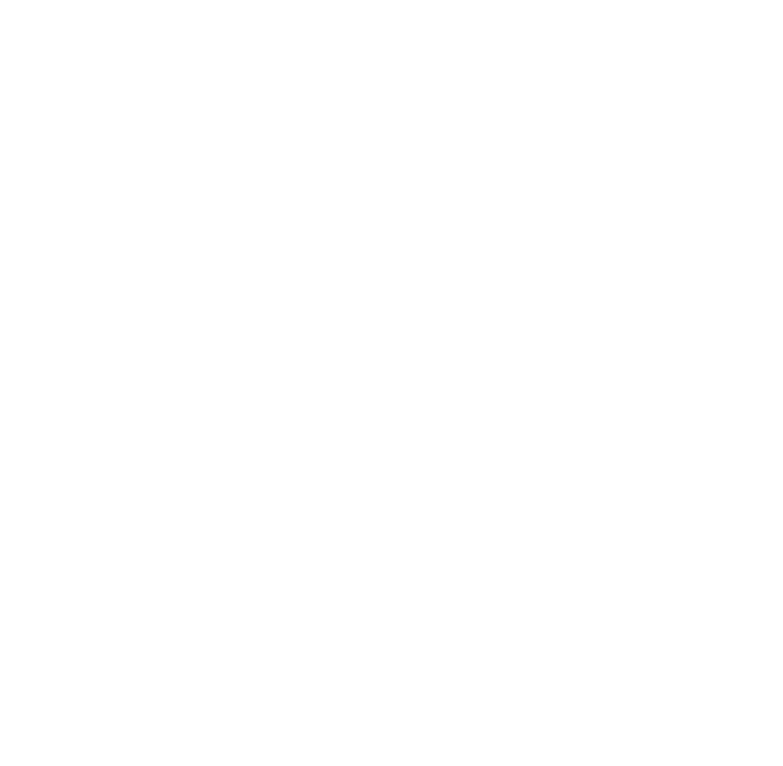
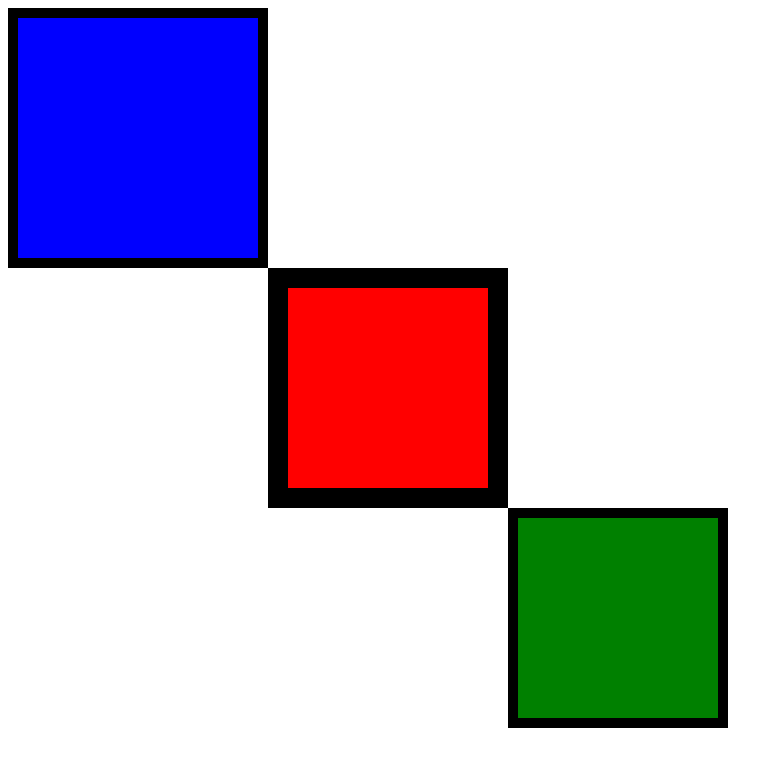
Before and after one commit to TilmanLGLN/Challenge2, a plain HTML site: page index.html in a window 1280 px wide. Shown: the whole page, without its empty margins (0-783 px from the left). Drawn offline with Linux system fonts and the light colour scheme.

Commit message:
first try

```diff
--- a/index.html
+++ b/index.html
@@ -6,6 +6,8 @@
     <meta name="viewport" content="width=device-width" />
   </head>
   <body>
-    <div></div>
+    <div style='height:200px; width:200px; background-color:blue; border-style:solid; border-width:10px; padding:20px;'></div>
+    <div style='height:200px; width:200px; background-color:red; border-style:solid; border-width:20px; margin-left:260px'></div>
+    <div style='height:200px; width:200px; background-color:green; border-style:solid; border-width:10px; margin-left:500px'></div>
   </body>
 </html>
```
